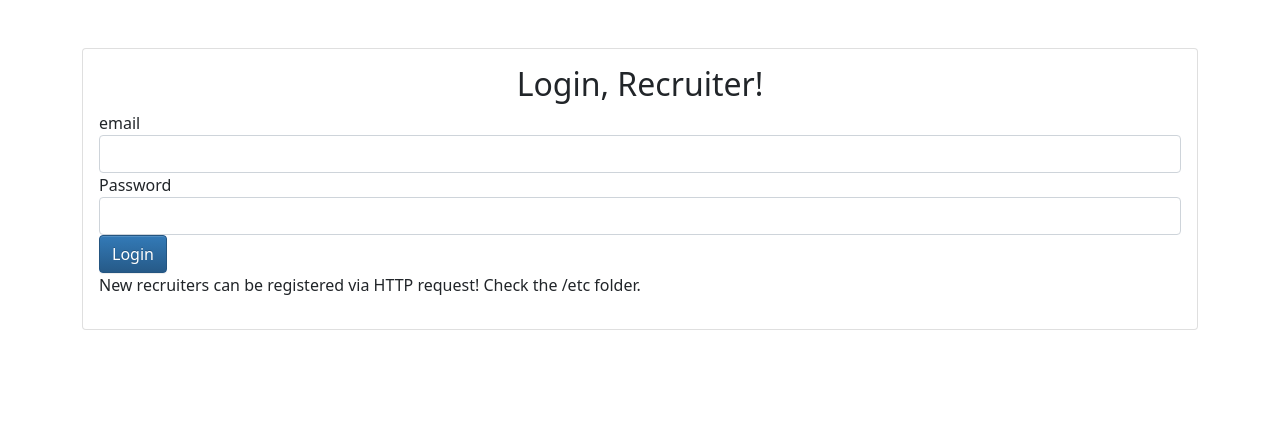
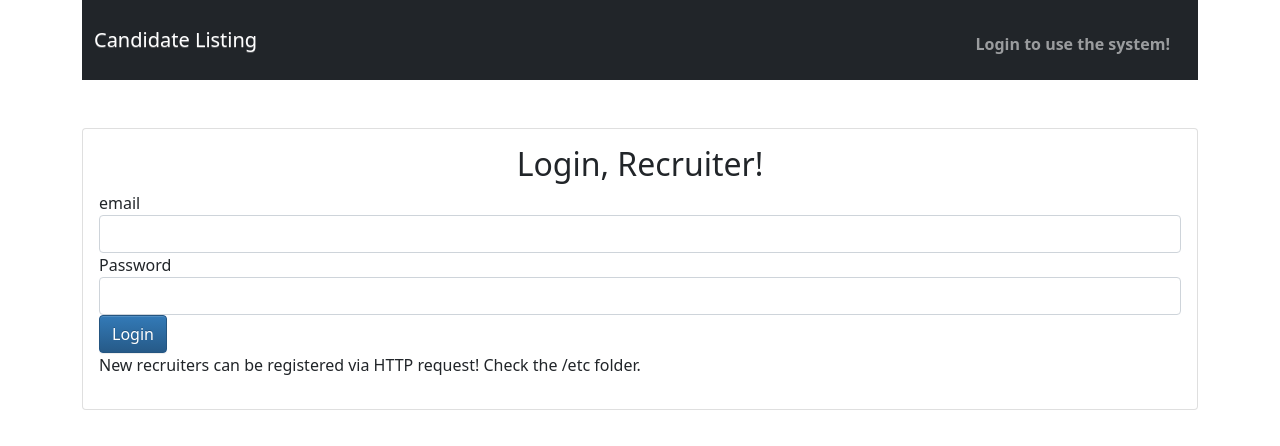
Before and after one commit to KenjiNishi/fs-typescript-jwt-typeorm-jest, a React (Create React App) app in the folder app-client/: page /login in a window 1280 px wide. Shown: the top 446 px of the page. Built offline with nearby package versions, Linux system fonts and the light colour scheme.

Commit message:
simple dynamic header - reusing ACTION_FAILED as Logout by deleting the token stored in memory

```diff
--- a/app-client/src/App.tsx
+++ b/app-client/src/App.tsx
@@ -4,6 +4,7 @@ import { Route, Switch, BrowserRouter as Router} from 'react-router-dom';
 import { CreateCandidateForm } from './components/candidate-create-form';
 import { EditCandidateForm } from './components/candidate-edit-form';
 import Dashboard from './components/Dashboard';
+import Header from './components/Header';
 
 import Login from './components/Login';
 import store from './store';
@@ -14,6 +15,7 @@ function App() {
       <Router>
         <React.Fragment>
           <div className="container">
+          <Header />
           < Switch>
               <Route exact path="/" component={Dashboard} />
               <Route exact path="/login" component={Login} />
--- a/app-client/src/components/Dashboard.tsx
+++ b/app-client/src/components/Dashboard.tsx
@@ -8,6 +8,7 @@ import CandidateList from './candidate-list';
 
 export default function Dashboard(){
     const isAuthenticated = useSelector((state: ReducersStoreInterface) => state.auth.isAuthenticated);
+    const recruiter = useSelector((state: ReducersStoreInterface) => state.auth.recruiter);
 
     useEffect(()=>{
 
@@ -19,14 +20,7 @@ export default function Dashboard(){
 
     return (
         <div>
-            <h2>Welcome, hero.</h2>
-
-            <div className="container">
-                <Link to={"/create"}>
-                        <button className="btn btn-info">Add new Candidate</button>
-                </Link>
-            </div>
-
+            <br/>
             <CandidateList/>
         </div>
     );
--- /dev/null
+++ b/app-client/src/components/Header.tsx
@@ -0,0 +1,70 @@
+import { useEffect, useState} from 'react';
+import { useDispatch, useSelector } from 'react-redux';
+import { Link, Redirect } from 'react-router-dom';
+import { login } from '../actions/authActions';
+import { LOGIN_FAIL } from '../actions/types';
+import { ReducersStoreInterface } from '../reducers';
+
+
+export default function Header(){
+    const isAuthenticated = useSelector((state: ReducersStoreInterface) => state.auth.isAuthenticated);
+    const user = useSelector((state: ReducersStoreInterface) => state.auth.recruiter);
+    const dispatch = useDispatch();
+
+    const [welcomeMessage, setWelcomeMessage] = useState<string>('');
+
+    useEffect(()=>{
+      let message = isAuthenticated ?
+        `Welcome, Recruiter - ${user.email}` :
+        `Login to use the system!`
+      setWelcomeMessage(message);
+    },[isAuthenticated])
+
+    const handleLogout = ()=>{
+        dispatch({type:LOGIN_FAIL, payload:{token:'', recruiter : user}})
+    }
+
+    const authLinks = (
+        <ul className="navbar-nav ml-auto mt-2">
+            <span className="navbar-text m-2">
+                <strong className="m-2">{welcomeMessage}
+                </strong>
+            </span>
+            <li className="nav-item m-1">
+                <Link to="/create">
+                    <button className="btn nav-link btn-primary text-light">Add a new Candidate</button>
+                </Link>
+            </li>
+            <li className="nav-item m-1">
+                <button
+                    onClick={handleLogout}
+                    className="nav-link btn btn-secondary text-light"
+                >
+                    Logout
+                </button>
+            </li>
+        </ul>
+      );
+
+      const guestLinks = (
+        <ul className="navbar-nav ml-auto mt-2">
+          <span className="navbar-text m-2">
+              <strong className="m-2">{welcomeMessage}
+              </strong>
+          </span>
+        </ul>
+      );
+
+      return (
+        <nav className="navbar navbar-expand-md navbar-dark bg-dark">
+          <div className="container">
+            <div>
+              <a className="navbar-brand">
+                Candidate Listing
+              </a>
+            </div>
+            {isAuthenticated ? authLinks : guestLinks}
+          </div>
+        </nav>
+      );
+}
```
